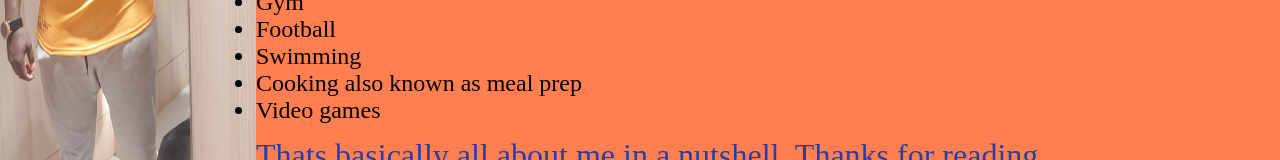
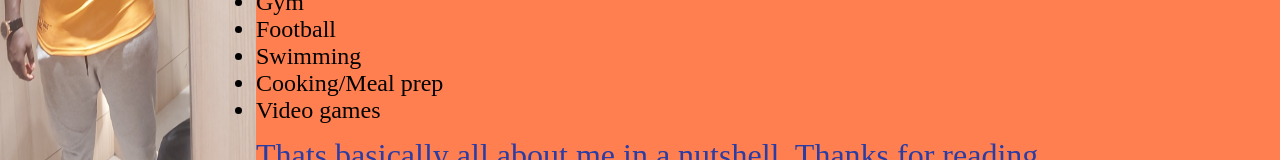
Before and after one commit to Doyo54/Week-1-Independent-Project, a plain HTML site: page index.html in a window 1280 px wide. Shown: the part 513-673 px from the top of the page. Drawn offline with Linux system fonts and the light colour scheme.

Commit message:
I have used the box model and also changed a few grammatical mistakes

```diff
--- a/index.html
+++ b/index.html
@@ -16,7 +16,7 @@
          <li> Gym </li>
          <li> Football</li>
          <li> Swimming</li>
-         <li> Cooking also known as meal prep</li>
+         <li> Cooking/Meal prep</li>
          <li> Video games</li>
 
         </ul>
```
